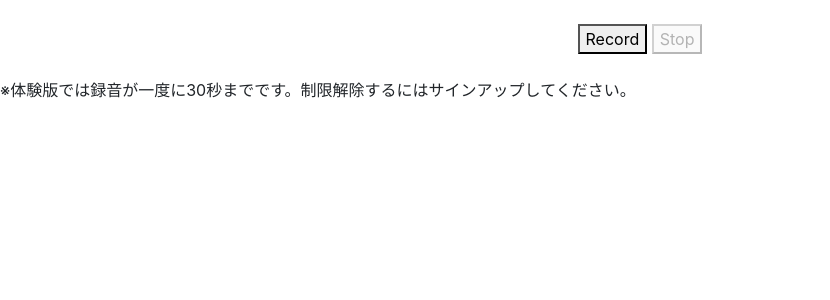
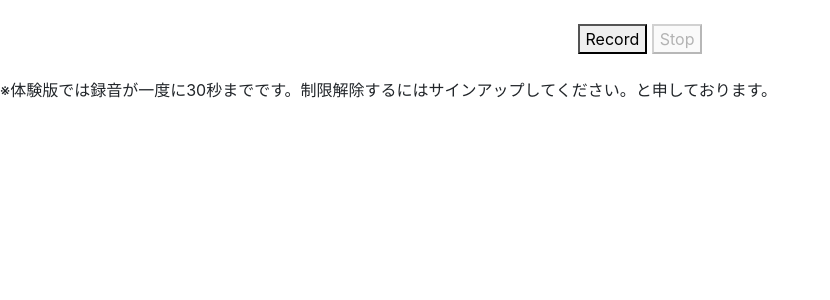
Before and after one commit to nowkoai/BrainBackup, a Django app: page / in a window 1280 px wide. Shown: the part 56-356 px from the top of the page, without its empty margins (0-830 px from the left). Run offline with Django 3.2, Linux system fonts and the light colour scheme; some libraries are stand-ins or nearby versions.

Commit message:
:muscle: light refactoring

```diff
--- a/project/app/templates/app/index.html
+++ b/project/app/templates/app/index.html
@@ -13,7 +13,7 @@
   <a id="output window">{{data}}</a>
 </center>
 </br>
-※体験版では録音が一度に30秒までです。制限解除するにはサインアップしてください。
+※体験版では録音が一度に30秒までです。制限解除するにはサインアップしてください。と申しております。
 
 <script>
   // for html
```
